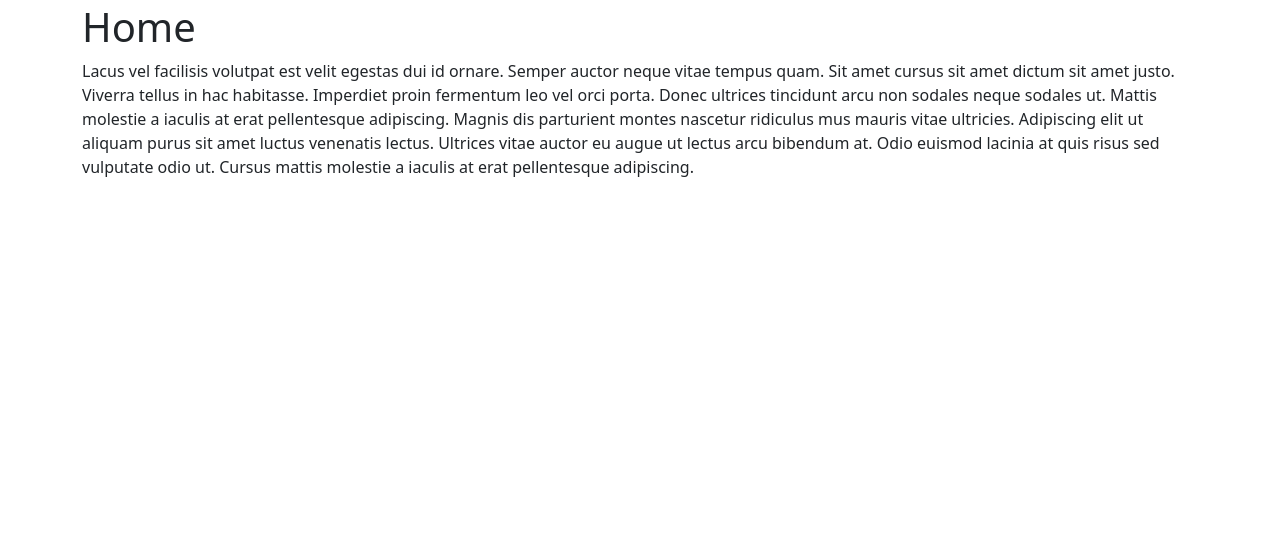
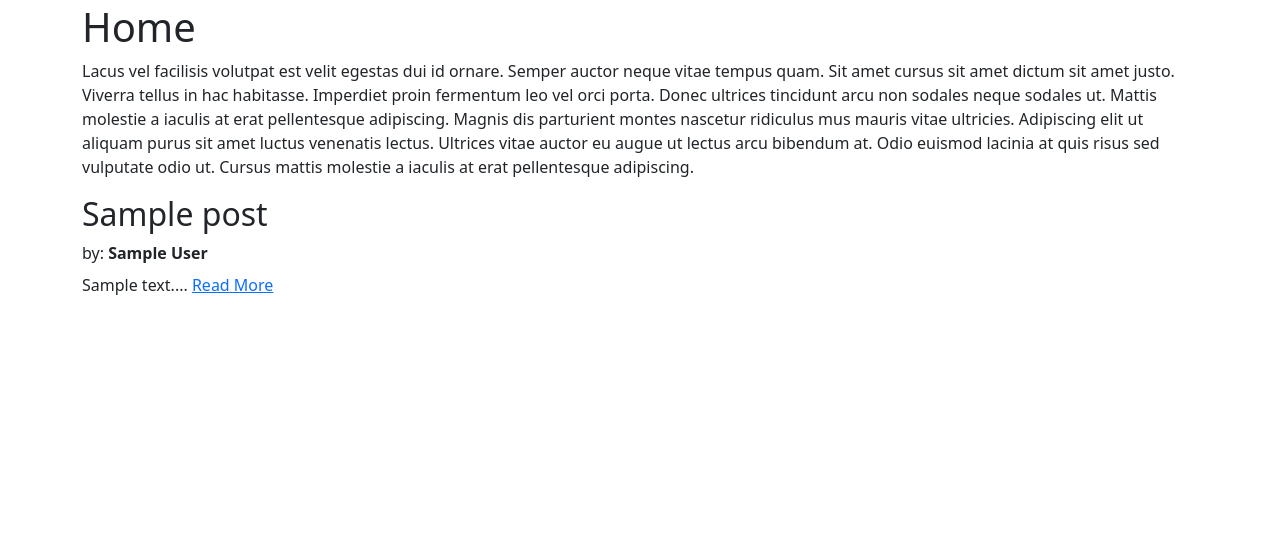
Before and after one commit to nipunrautela/webdev-bootcamp-projects, a Node server app: page / in a window 1280 px wide. Shown: the part 83-619 px from the top of the page. Run offline with Node 20, Linux system fonts and the light colour scheme; tables that the repository leaves empty hold one stand-in row (values such as "Sample post"); some libraries are stand-ins or nearby versions.

Commit message:
Integrated database to save blogs' data

```diff
--- a/app.js
+++ b/app.js
@@ -1,88 +1,110 @@
-
 const express = require("express");
 const bodyParser = require("body-parser");
 const ejs = require("ejs");
-const _ = require("lodash");
+const mongoose = require("mongoose");
+
+mongoose.connect("mongodb://127.0.0.1:27017/blogDB", { useNewUrlParser: true });
+
+const postSchema = new mongoose.Schema({
+  title: String,
+  author: String,
+  content: String,
+});
+
+const Post = mongoose.model("Post", postSchema);
 
 let posts = [];
 
-const homeStartingContent = "Lacus vel facilisis volutpat est velit egestas dui id ornare. Semper auctor neque vitae tempus quam. Sit amet cursus sit amet dictum sit amet justo. Viverra tellus in hac habitasse. Imperdiet proin fermentum leo vel orci porta. Donec ultrices tincidunt arcu non sodales neque sodales ut. Mattis molestie a iaculis at erat pellentesque adipiscing. Magnis dis parturient montes nascetur ridiculus mus mauris vitae ultricies. Adipiscing elit ut aliquam purus sit amet luctus venenatis lectus. Ultrices vitae auctor eu augue ut lectus arcu bibendum at. Odio euismod lacinia at quis risus sed vulputate odio ut. Cursus mattis molestie a iaculis at erat pellentesque adipiscing.";
-const aboutContent = "Hac habitasse platea dictumst vestibulum rhoncus est pellentesque. Dictumst vestibulum rhoncus est pellentesque elit ullamcorper. Non diam phasellus vestibulum lorem sed. Platea dictumst quisque sagittis purus sit. Egestas sed sed risus pretium quam vulputate dignissim suspendisse. Mauris in aliquam sem fringilla. Semper risus in hendrerit gravida rutrum quisque non tellus orci. Amet massa vitae tortor condimentum lacinia quis vel eros. Enim ut tellus elementum sagittis vitae. Mauris ultrices eros in cursus turpis massa tincidunt dui.";
-const contactContent = "Scelerisque eleifend donec pretium vulputate sapien. Rhoncus urna neque viverra justo nec ultrices. Arcu dui vivamus arcu felis bibendum. Consectetur adipiscing elit duis tristique. Risus viverra adipiscing at in tellus integer feugiat. Sapien nec sagittis aliquam malesuada bibendum arcu vitae. Consequat interdum varius sit amet mattis. Iaculis nunc sed augue lacus. Interdum posuere lorem ipsum dolor sit amet consectetur adipiscing elit. Pulvinar elementum integer enim neque. Ultrices gravida dictum fusce ut placerat orci nulla. Mauris in aliquam sem fringilla ut morbi tincidunt. Tortor posuere ac ut consequat semper viverra nam libero.";
+const homeStartingContent =
+  "Lacus vel facilisis volutpat est velit egestas dui id ornare. Semper auctor neque vitae tempus quam. Sit amet cursus sit amet dictum sit amet justo. Viverra tellus in hac habitasse. Imperdiet proin fermentum leo vel orci porta. Donec ultrices tincidunt arcu non sodales neque sodales ut. Mattis molestie a iaculis at erat pellentesque adipiscing. Magnis dis parturient montes nascetur ridiculus mus mauris vitae ultricies. Adipiscing elit ut aliquam purus sit amet luctus venenatis lectus. Ultrices vitae auctor eu augue ut lectus arcu bibendum at. Odio euismod lacinia at quis risus sed vulputate odio ut. Cursus mattis molestie a iaculis at erat pellentesque adipiscing.";
+const aboutContent =
+  "Hac habitasse platea dictumst vestibulum rhoncus est pellentesque. Dictumst vestibulum rhoncus est pellentesque elit ullamcorper. Non diam phasellus vestibulum lorem sed. Platea dictumst quisque sagittis purus sit. Egestas sed sed risus pretium quam vulputate dignissim suspendisse. Mauris in aliquam sem fringilla. Semper risus in hendrerit gravida rutrum quisque non tellus orci. Amet massa vitae tortor condimentum lacinia quis vel eros. Enim ut tellus elementum sagittis vitae. Mauris ultrices eros in cursus turpis massa tincidunt dui.";
+const contactContent =
+  "Scelerisque eleifend donec pretium vulputate sapien. Rhoncus urna neque viverra justo nec ultrices. Arcu dui vivamus arcu felis bibendum. Consectetur adipiscing elit duis tristique. Risus viverra adipiscing at in tellus integer feugiat. Sapien nec sagittis aliquam malesuada bibendum arcu vitae. Consequat interdum varius sit amet mattis. Iaculis nunc sed augue lacus. Interdum posuere lorem ipsum dolor sit amet consectetur adipiscing elit. Pulvinar elementum integer enim neque. Ultrices gravida dictum fusce ut placerat orci nulla. Mauris in aliquam sem fringilla ut morbi tincidunt. Tortor posuere ac ut consequat semper viverra nam libero.";
 
 const app = express();
 
-app.set('view engine', 'ejs');
+app.set("view engine", "ejs");
 
-app.use(bodyParser.urlencoded({extended: true}));
+app.use(bodyParser.urlencoded({ extended: true }));
 app.use(express.static("public"));
 
-
-app.get("/", function(req, res) {
+app.get("/", function (req, res) {
+  Post.find({}, function (err, posts) {
     res.render("home", {
       startingContent: homeStartingContent,
       posts: posts,
-    kebabCase: _.kebabCase
+    });
   });
 });
 
-app.get("/about", function(req, res) {
+app.get("/about", function (req, res) {
   res.render("about", {
-    aboutContent: aboutContent
+    aboutContent: aboutContent,
   });
 });
 
-app.get("/contact", function(req, res) {
+app.get("/contact", function (req, res) {
   res.render("contact", {
-    contactContent: contactContent
+    contactContent: contactContent,
   });
 });
 
-
 // Composing a blog post
-app.get("/compose", function(req, res) {
+app.get("/compose", function (req, res) {
   res.render("compose.ejs");
 });
 
-app.post("/compose", function(req, res) {
-  var post = {
+app.post("/compose", function (req, res) {
+  var post = new Post({
     title: req.body.postTitle,
     author: req.body.authorName,
-    content: req.body.postBody
-  };
-
-  posts.push(post);
-  res.redirect("/");
+    content: req.body.postBody,
   });
 
-
-// separate pages for posts using routes
-app.get("/posts/:postName", function(req, res) {
-  let searchedTitle = _.kebabCase(req.params.postName);
-  let found = false;
-  posts.forEach(function(post) {
-    // console.log(postName);
-    // console.log(post);
-    let findTitle = _.kebabCase(post.title);
-    if (findTitle === searchedTitle) {
-      res.render("post", {
-        post: post
-      });
-      found = true;
+  post.save(function (err) {
+    if (!err) {
+      res.redirect("/");
     }
   });
 
+  // var post = {
+  //   title: req.body.postTitle,
+  //   author: req.body.authorName,
+  //   content: req.body.postBody,
+  // };
+
+  // posts.push(post);
+  // res.redirect("/");
+});
+
+// separate pages for posts using routes
+app.get("/posts/:postId", function (req, res) {
+  let searchedId = req.params.postId;
+  Post.findOne(
+    {
+      _id: searchedId,
+    },
+    function (err, post) {
+      if (err) {
         if (!found) {
           res.render("post", {
-      post: {title: "Post Not Found", content: "The post you're looking for, does not exist."}
+            post: {
+              title: "Post Not Found",
+              content: "The post you're looking for, does not exist.",
+            },
           });
         }
-
+      }
+      // console.log(postName);
+      // console.log(post);
+      res.render("post", {
+        post: post,
+      });
+    }
+  );
 });
 
-
-
-
-app.listen(process.env.PORT || 3000, function() {
+app.listen(process.env.PORT || 3000, function () {
   console.log("Server started on port 3000");
 });
--- a/package.json
+++ b/package.json
@@ -12,6 +12,7 @@
     "body-parser": "^1.18.3",
     "ejs": "^3.1.8",
     "express": "^4.16.3",
-    "lodash": "^4.17.21"
+    "lodash": "^4.17.21",
+    "mongoose": "^6.7.0"
   }
 }
--- a/views/home.ejs
+++ b/views/home.ejs
@@ -13,7 +13,7 @@
     </p>
     <p>
       <%= post.content.substr(0, 100) %>...
-      <a href="/posts/<%= kebabCase(post.title) %>"> Read More</a>
+      <a href="/posts/<%= post._id %>"> Read More</a>
       <%
         // console.log(kebabCase(post.title));
         // console.log(post.title);
```
Also changed, not shown: 2 other files. Lines whose indentation alone changed are shown as unchanged.
